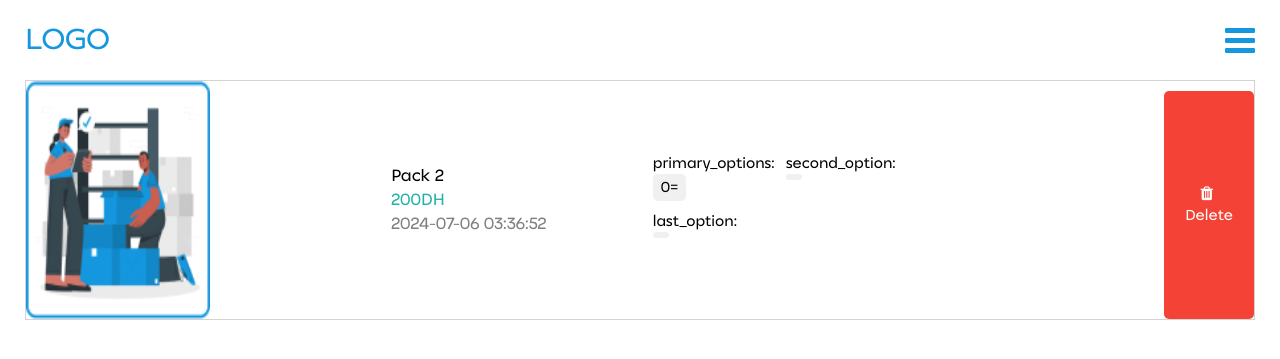
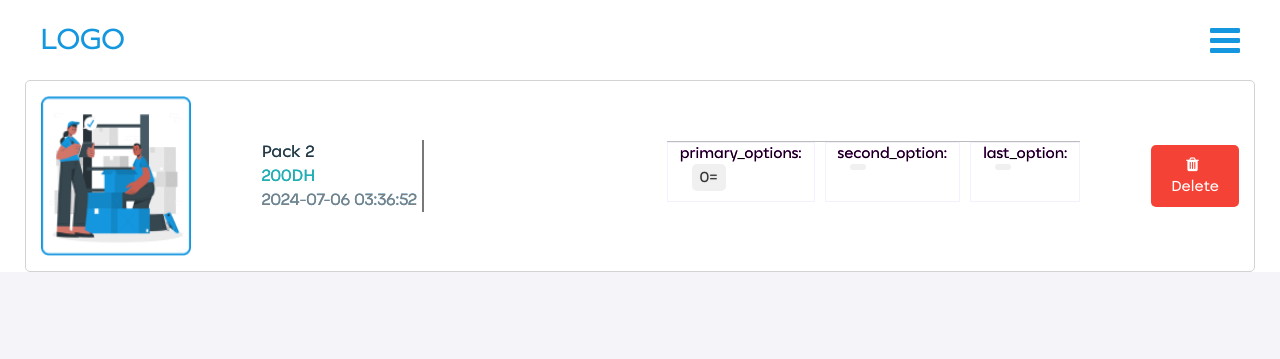
Before and after one commit to samir20-23/NewMarketingcom, a PHP site: page /MARKETINGCOM/admin/commands.php in a window 1280 px wide. Shown: the top 359 px of the page. Run offline with PHP 8.4, Linux system fonts and the light colour scheme; a user stored in the database is signed in; data comes from the database, SQL or seed files in the repository.

Commit message:
responsive commender

```diff
--- a/MARKETINGCOM/admin/commands.php
+++ b/MARKETINGCOM/admin/commands.php
@@ -46,34 +46,7 @@ $commands = fetchCommands($conn);
     <script src="https://code.jquery.com/jquery-3.6.0.min.js"></script>
     <script src="adminNav.js" defer></script>
     <script src="script/commands.page.js" defer></script>
-    <style>
-        .options {
-            display: flex;
-            flex-wrap: wrap;
-            gap: 10px;
-        }
 
-        .option-group {
-            margin-bottom: 10px;
-        }
-
-        .option-title {
-            font-weight: bold;
-            margin-right: 5px;
-        }
-
-        .option-items {
-            display: flex;
-            flex-wrap: wrap;
-            gap: 5px;
-        }
-
-        .option-item {
-            background-color: #f0f0f0;
-            padding: 3px 8px;
-            border-radius: 5px;
-        }
-    </style>
 </head>
 <body>
     <div id="allNavBar"></div>
@@ -108,7 +81,7 @@ $commands = fetchCommands($conn);
                             <img src="../frontend/images/icon-16.png" alt="Default Image" srcset="">
                         <?php endif; ?>
                         <div class="command-header">
-                            <div>
+                            <div class="details">
                                 <p class="title"><?= htmlspecialchars($command['service_name']) ?></p>
                                 <p class="price"><?= htmlspecialchars($command['service_price']) ?>DH</p>
                                 <p class="date"><?= htmlspecialchars($command['date']) ?></p>
@@ -132,7 +105,7 @@ $commands = fetchCommands($conn);
                                 <?php endforeach; ?>
                             </div>
                         </div>
-                        <button class="delete-command"><i class="fa fa-trash"></i> Delete</button>
+                        <button class="delete-command"><i class="fa fa-trash"></i> <p>Delete</p></button>
                     </div>
                 </div>
             <?php endforeach ?>
--- a/MARKETINGCOM/admin/style/commands.page.css
+++ b/MARKETINGCOM/admin/style/commands.page.css
@@ -2,7 +2,6 @@
   font-family: "uniteaSans";
   src: url("../../frontend/fonts/UniteaSans-Regular.ttf") format("truetype");
   font-weight: 700;
-  size: 19px;
   font-style: normal;
   line-height: 25px;
 }
@@ -11,7 +10,6 @@
   font-family: "uniteaSansBold";
   src: url("../../frontend/fonts/UniteaSans-Bold.ttf") format("truetype");
   font-weight: 700;
-  size: 19px;
   font-style: normal;
   line-height: 25px;
 }
@@ -20,7 +18,6 @@
   font-family: "uniteaSansSemiBold";
   src: url("../../frontend/fonts/UniteaSans-SemiBold.ttf") format("truetype");
   font-weight: 700;
-  size: 19px;
   font-style: normal;
   line-height: 25px;
 }
@@ -37,10 +34,14 @@
   font-family: "uniteaSans";
 }
 
-.mainPage {
-  background-color: white;
-  padding: 0 25px;
+body {
+  font-family: 'uniteaSans', sans-serif;
+  background-color: #f4f4f9;
+  color: #333;
+  margin: 0;
+  padding: 0;
 }
+
 
 header {
   height: 10vh;
@@ -49,92 +50,140 @@ header {
   align-items: center;
   justify-content: space-between;
   color: var(--color1);
+  padding: 0 15px;
 }
 
 header .fa-bars {
   font-size: 35px !important;
   cursor: pointer;
 }
-
-.command {
-  border: 1px solid lightgray;
-  margin-bottom: 2vh;
-  display: flex;
-  justify-content: center;
-  align-items: center;
-}
-.command:hover {
-  transform: translateY(-5px);
-  transition: 0.3s;
-}
-
-.command .command-body {
-  height: 100%;
+.mainPage {
+  background-color: white;
+  padding: 0 25px;
   width: 100%;
 
 }
 
-.command div:has(img) {
+.command {
+  width: 100%;
+  border: 1px solid lightgray;
+  margin-bottom: 2vh;
   display: flex;
-  gap: 3%;
-}
-.command-header {
-  width: 100%;
-    display: flex;
+  flex-direction: column;
   justify-content: center;
   align-items: center;
+  padding: 15px;
+  border-radius: 5px;
+  transition: transform 0.3s ease;
 }
-.command-header > div {
+
+.command:hover {
+  transform: translateY(-5px);
+}
+
+.command .command-body {
+  width: 100%;
+  display: flex;
+  justify-content: space-between;
+
+}
+
+.command-body img {
+  width: 150px;
+  height: 160px;
+
+}
+
+
+.command-body .command-header {
+  width: 70%;
+  display: flex;
+  justify-content: space-between;
+  align-items: center;
+  flex-wrap: wrap;
+  padding: 0 10px;
+}
+
+.command-header .details {
+  display: flex;
+  flex-direction: column;
+  flex-wrap:nowrap ;
+  border-right: 2px solid rgba(0, 0, 0, 0.53);
+  padding-right: 5px;
+}
+.details p{
+  text-shadow: 0 0 0.2px var(--color1);
+  font-size: large;
+  white-space: pre-wrap;
+}
+.details .price {
+  color: lightseagreen;
+}
+.details .date {
+  color: gray;
+}
+
+/*  */
+.command-header .options {
   display: flex;
   flex-wrap: wrap;
-  gap: 2%;
+  gap: 10px;
+  border-top: 1px solid rgba(0, 0, 0, 0.263);
+  margin: 4px 0;
 }
 
-.command p {
-  font-size: large;
-  width: 100%;
-  white-space: pre-wrap;
+.options div {
+  margin-bottom: 10px;
+  padding: 0 12px;
+  border: 1px solid rgba(66, 3, 255, 0.06);
+
 }
-.command .price {
-  width: fit-content;
-  color: lightseagreen;
+.options div .option-title {
+  text-shadow: 0 0 0.1px rgb(218 0 255);
+  color: black;
 }
-.command .title {
-  width: 100%;
+.options div .option-items {
+  display: flex;
+  flex-wrap: wrap;
+  gap: 5px;
+  border: none;
 }
-.command .date {
-  color: gray;
-}
-.command .command-end {
-  display: flex;
-  width: auto;
-  margin-left: auto;
-  justify-content: space-between;
-  align-items: center;
+.options div .option-items .option-item {
+  background-color: #f0f0f0;
+  padding: 3px 8px;
+  border-radius: 5px;
+  text-shadow: 0 0 1px #00000069;
 }
 
-.command .command-end label {
-  display: flex;
-  width: 100%;
-  align-items: center;
-  height: 100%;
-  padding: 0.5rem;
-}
-.command .command-end label:hover {
-  background-color: lightcoral;
-}
-.command img {
-  width: 25%;
+.command-body .delete-command{
+   background-color: #f44336;
+  color: white;
+  border: none;
+  padding: 10px 20px;
+  text-align: center;
+  text-decoration: none;
+  display: inline-block;
+  font-size: 16px;
+  cursor: pointer;
+  border-radius: 5px;
+  transition: background-color 0.3s ease;
 }
 
+  .delete-command:hover {
+  background-color: #d32f2f;
+}
+
+ .delete-command i {
+  margin-right: 5px;
+}
+
+
 /* ---------- NAVBAR CSS ----------- */
-:root {
-  --color1: #1497df;
-  --color2: white;
-}
+
 #iconNavBar {
   cursor: pointer;
 }
+
 #navBar {
   background-image: linear-gradient(to bottom, #1497df, #284e64);
   position: fixed;
@@ -146,32 +195,37 @@ header .fa-bars {
   flex-direction: column;
   z-index: 2;
 }
+
 #divIconNavBar {
   width: 100vw;
 }
+
 #clossNavBar {
   float: right;
   font-size: 35px;
-  margin: 15px 41px 0px 0px;
+  margin: 15px 41px 0 0;
   color: white;
   cursor: pointer;
 }
+
 #contentNavBar {
   width: 100vw;
   height: 400px;
   background-color: white;
-  border-radius: 8px 8px 0px 0px;
-  padding: 0px 60px 2px 60px;
+  border-radius: 8px 8px 0 0;
+  padding: 0 60px;
   display: flex;
   justify-content: center;
   align-items: center;
   flex-direction: column;
   gap: 10.39px;
 }
+
 #contentNavBar button {
-  width: 400px;
+  width: 100%;
+  max-width: 400px;
   height: 60.25px;
-  padding: 12.13px 20.79px 12.13px 20.79px;
+  padding: 12.13px 20.79px;
   border-radius: 6.93px;
   background: var(--color1);
   border: none;
@@ -179,6 +233,7 @@ header .fa-bars {
   color: white;
   cursor: pointer;
 }
+
 #contentNavBar button:hover {
   background: var(--color2);
   border: 2px solid var(--color1);
@@ -193,54 +248,23 @@ header .fa-bars {
     opacity: 10;
   }
 }
+
+@media (min-width: 800px) {
+  .command .command-body {
+    align-items: center;
+}
+}
 @media (max-width: 800px) {
-  #divIconNavBar {
-    width: 100vw;
+  .command-body img {
+    width: 130px;
+    height: 140px;
   }
-  #clossNavBar {
-    margin: 19px 42px 0px 0px;
+   .command .command-body {
+      flex-direction: column;
   }
-  #contentNavBar {
-    width: 100vw;
+  .command-body .command-header {
+      flex-direction: column;
   }
-  #contentNavBar button {
-    width: 255px;
-    height: 45.25px;
-    font-size: 18px;
-  }
+  .command-body .delete-command{
+   padding: 0px 0px; }
 }
-
-/* ---------- NAVBAR CSS ----------- */
-
-@media screen and (min-width: 400px) {
-  .command {
-    height: 30vh;
-  }
-  .command img {
-    width: 15%;
-  }
-}
-
-/* Button styles */
-.delete-command {
-  background-color: #f44336;
-  color: white;
-  border: none;
-  padding: 10px 20px;
-  text-align: center;
-  text-decoration: none;
-  display: inline-block;
-  font-size: 16px;
-  margin-top: 10px;
-  cursor: pointer;
-  border-radius: 5px;
-  transition: background-color 0.3s ease;
-}
-
-.delete-command:hover {
-  background-color: #d32f2f;
-}
-
-.delete-command i {
-  margin-right: 5px;
-}
```
